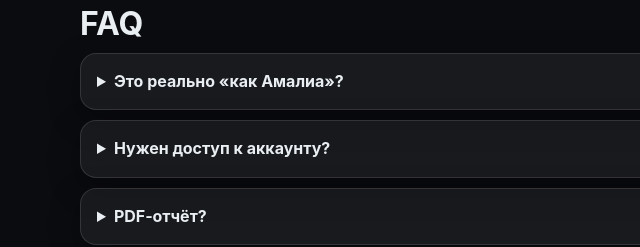
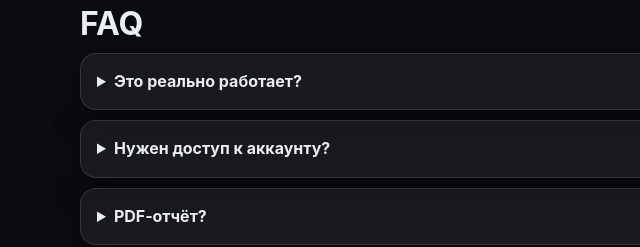
Before and after one commit to amalkajune-ops/amaliiaaud, a plain HTML site: page index.html in a window 1280 px wide. Shown: the part 2193-2440 px from the top of the page, 0-640 px from the left. Drawn offline with Linux system fonts and the light colour scheme; files whose address does not match are found by name.

Commit message:
Update index.html

```diff
--- a/index.html
+++ b/index.html
@@ -175,7 +175,7 @@
     <section class="faq container" id="faq">
       <h2>FAQ</h2>
       <details class="glass">
-        <summary>Это реально «как Амалиа»?</summary>
+        <summary>Это реально работает?</summary>
         <p>Да: загружаем 15–30 твоих эталонных разборов, правила и тон. Затем RAG подмешивает их в каждую рекомендацию.</p>
       </details>
       <details class="glass">
```
